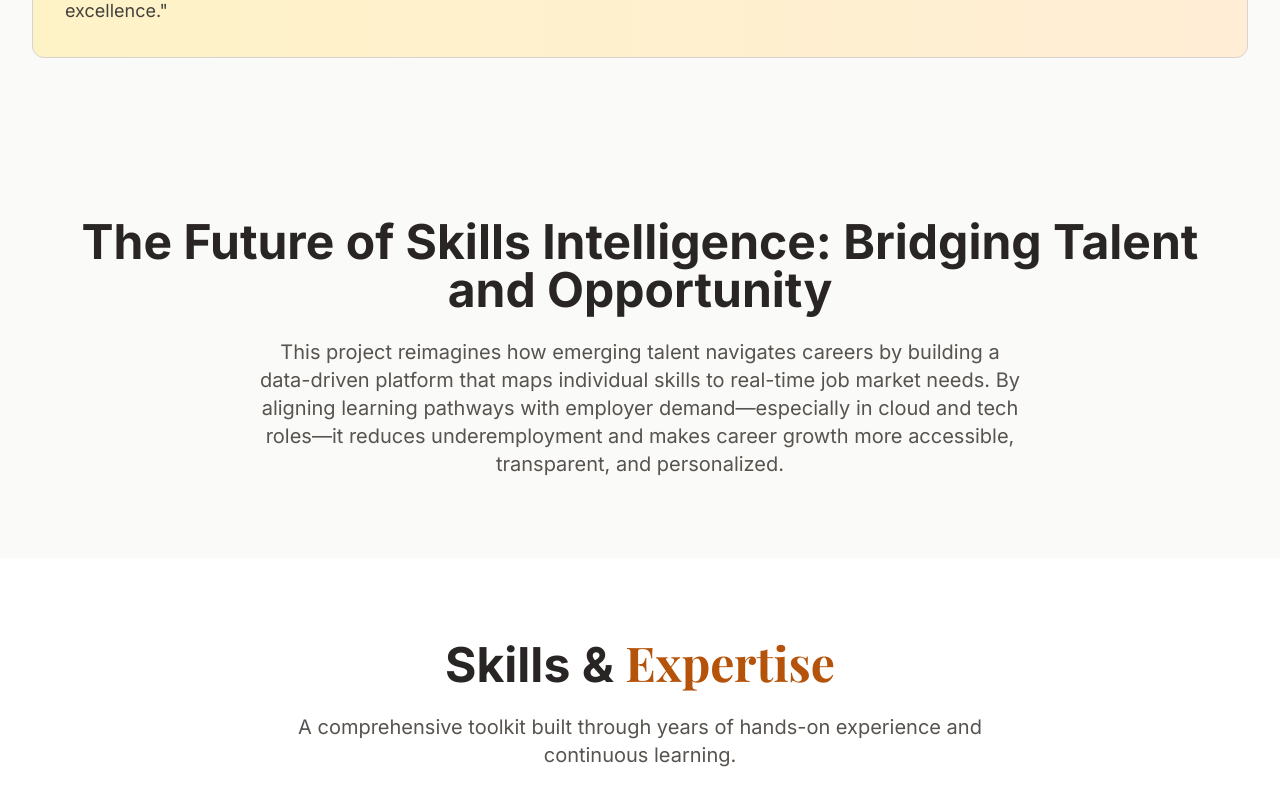
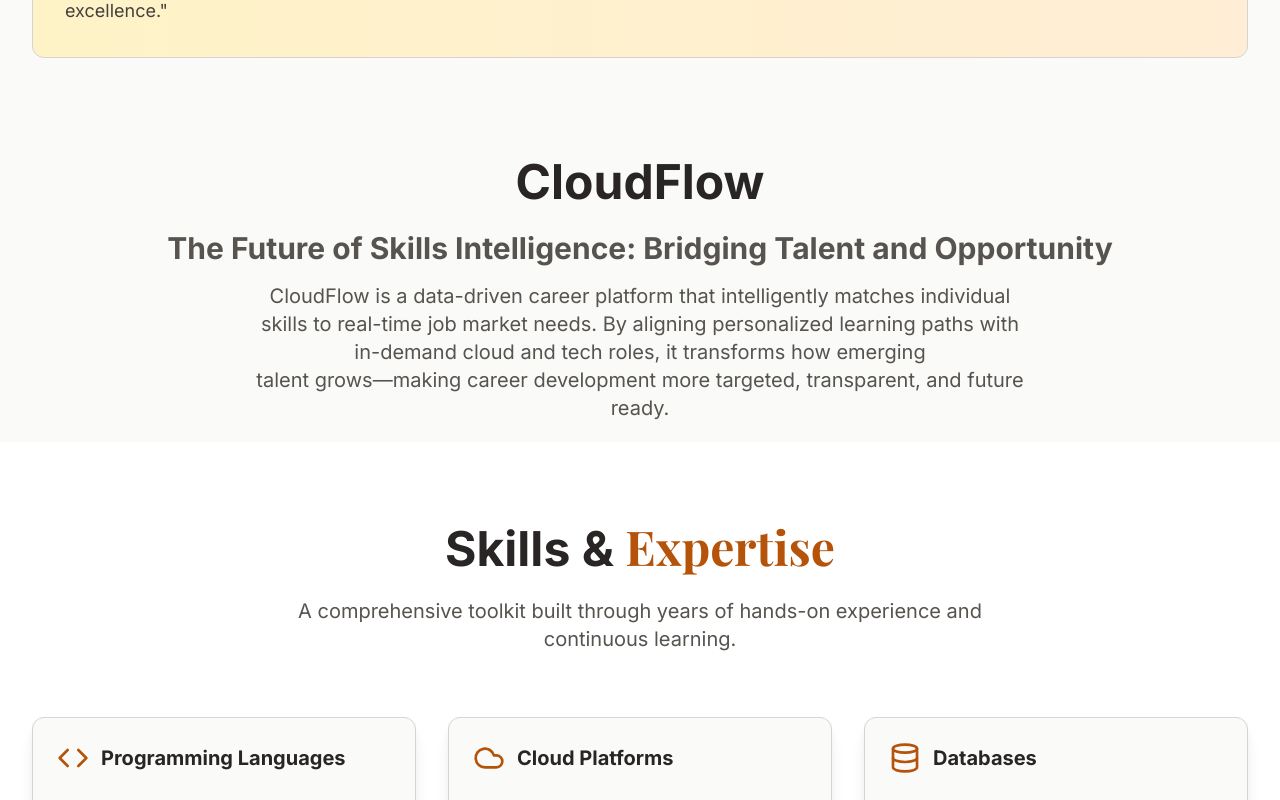
Before and after one commit to holynation/portfolio, a React (Vite) app: page / in a window 1280 px wide. Shown: the part 1740-2540 px from the top of the page. Built offline with nearby package versions, Linux system fonts and the light colour scheme.

Commit message:
fix: Adjusted the project idea pitch

```diff
--- a/src/components/Header.tsx
+++ b/src/components/Header.tsx
@@ -15,7 +15,7 @@ const Header: React.FC<HeaderProps> = ({ darkMode, toggleDarkMode }) => {
     { name: 'About', href: '#about' },
     { name: 'Project Idea', href: '#project-idea' },
     { name: 'Skills', href: '#skills' },
-    { name: 'Projects', href: '#projects' },
+    { name: 'Past Projects', href: '#projects' },
     { name: 'Contact', href: '#contact' },
   ];
 
--- a/src/components/ProjectIdea.tsx
+++ b/src/components/ProjectIdea.tsx
@@ -6,24 +6,28 @@ interface ProjectIdeaProps {
 
 const ProjectIdea: React.FC<ProjectIdeaProps> = ({ darkMode }) => {
 
-    const content = {
-        title: "The Future of Skills Intelligence: Bridging Talent and Opportunity",
-        pitch: "This project reimagines how emerging talent navigates careers by building a data-driven platform that maps individual skills to real-time job market needs. By aligning learning pathways with employer demand—especially in cloud and tech roles—it reduces underemployment and makes career growth more accessible, transparent, and personalized."
-    }
   return (
-    <section id="project-idea" className={`py-20 ${
+    <section id="project-idea" className={`py-5 ${
       darkMode ? 'bg-stone-900' : 'bg-stone-50'
     }`}>
       <div className="max-w-7xl mx-auto px-4 sm:px-6 lg:px-8 text-center">
         <h2 className={`text-4xl md:text-5xl font-bold mb-6 ${
           darkMode ? 'text-stone-100' : 'text-stone-800'
-        }`}>
-          {content.title}
+          }`}>
+          CloudFlow
+        </h2>
+        <h2 className={`text-2xl md:text-3xl font-bold mb-4 ${
+          darkMode ? 'text-stone-100' : 'text-stone-600'
+          }`}>
+          The Future of Skills Intelligence: Bridging Talent and Opportunity
         </h2>
         <p className={`text-xl max-w-3xl mx-auto ${
           darkMode ? 'text-stone-400' : 'text-stone-600'
         }`}>
-          {content.pitch}
+          CloudFlow is a data-driven career platform that intelligently matches individual skills to real-time job market needs.
+          By aligning personalized learning paths with in-demand cloud and tech roles,
+          it transforms how emerging <br /> talent grows—making career development more targeted,
+          transparent, and future ready.
         </p>
       </div>
     </section>
```
